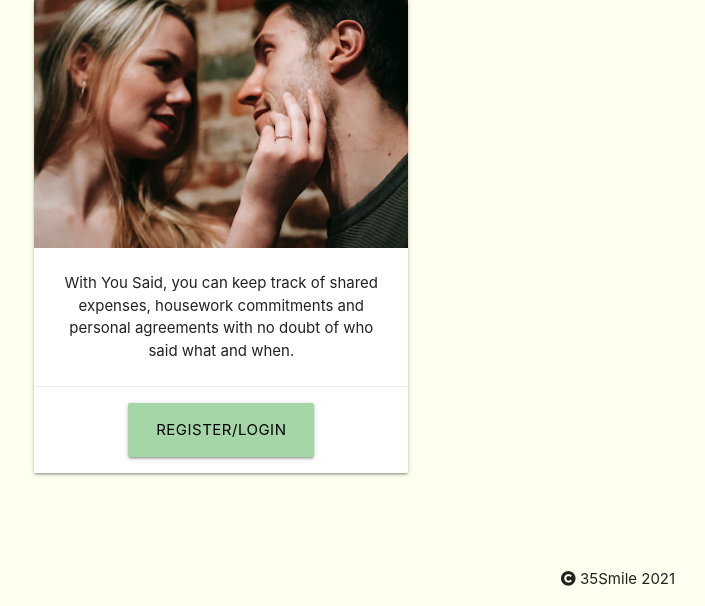
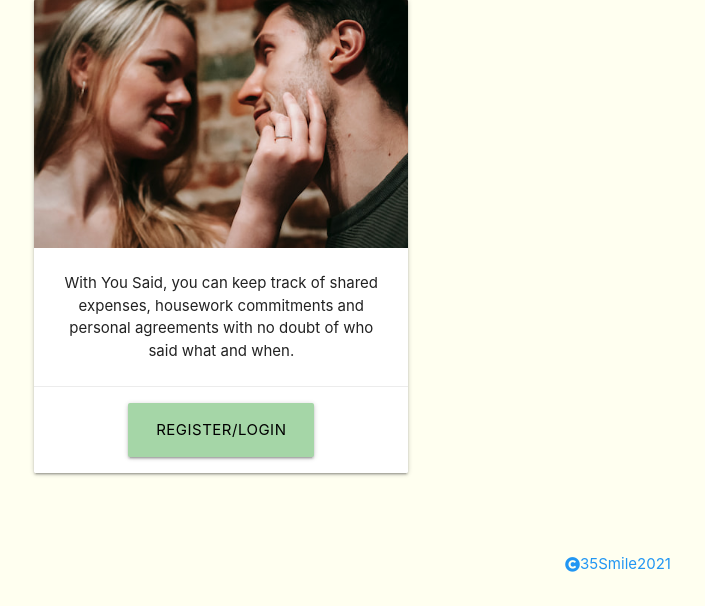
Before and after one commit to Mishalzeera/you-said-app, a Flask app: page / in a window 1280 px wide. Shown: the part 411-1017 px from the top of the page, without its empty margins (22-727 px from the left). After the commit the page ends 983 px from the top, so only its background shows below. Run offline with Flask 2, Linux system fonts and the light colour scheme.

Commit message:
Add 35smile link

```diff
--- a/static/css/style.css
+++ b/static/css/style.css
@@ -9,3 +9,9 @@ body {
 .hero {
   padding: 3rem;
 }
+
+.sitelink {
+  display: flex;
+  justify-content: center;
+  align-items: center;
+}
--- a/templates/base.html
+++ b/templates/base.html
@@ -49,7 +49,7 @@
     <main>{% block content %} {% endblock %}</main>
     <footer>
 
-      <p class="center-align"><i class="fas fa-copyright"></i> 35Smile <span id="date"></span></p>
+      <a href="https://www.35smile.com" target="_blank" class="sitelink blue-text lighten-5"><i class="fas fa-copyright"></i> 35Smile <span id="date"></span></a>
     </footer>
 
     <script
```
